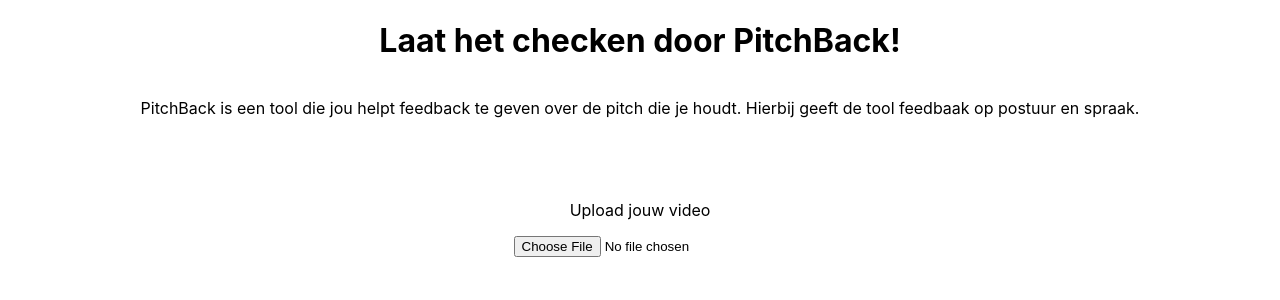
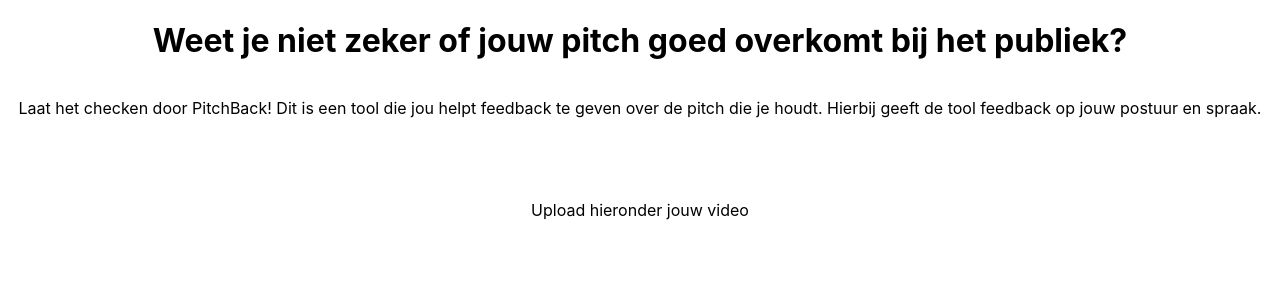
Before and after one commit to rectangles-medialab/Rectangles, a React (Create React App) app: page / in a window 1280 px wide. Shown: the top 300 px of the page. Built offline with nearby package versions, Linux system fonts and the light colour scheme.

Commit message:
Content added
Added Content for Landing page

```diff
--- a/src/components/StartProcessor.js
+++ b/src/components/StartProcessor.js
@@ -0,0 +1,12 @@
+import React from "react";
+
+function StartProcessor() {
+    return (
+        <div className="next-container">
+            <h1>Je Pitch is gecheckt!</h1>
+            <p>Bekijk hieronder de feedback op je postuur en spraak! Merkt u enkele fouten of problemen in de feedback? Laat het ons weten via npo@info.nl</p>
+        </div>
+    );
+}
+
+export default StartProcessor;
--- a/src/components/UploadPitch.js
+++ b/src/components/UploadPitch.js
@@ -1,5 +1,7 @@
 import React, { useState } from 'react';
 import '../App.css';
+import StartProcessor from "./StartProcessor";
+import downloadImage from './download.png';
 
 export default function UploadPitch() {
     const [videoUrl, setVideoUrl] = useState('');
@@ -16,8 +18,8 @@
 
     return (
         <div className="app-container">
-            <h1>Laat het checken door PitchBack!</h1>
-            <p>PitchBack is een tool die jou helpt feedback te geven over  de pitch die je houdt. Hierbij geeft de tool feedbaak op postuur en spraak.</p>
+            <h1>Weet je niet zeker of jouw pitch goed overkomt bij het publiek?</h1>
+            <p>Laat het checken door PitchBack! Dit is een tool die jou helpt feedback te geven over de pitch die je houdt. Hierbij geeft de tool feedback op jouw postuur en spraak.</p>
 
             {videoUrl ? (
 
@@ -26,22 +28,25 @@
                         <video src={videoUrl} controls width="500" height="300" />
                     </div>
                     <div className="next-button-container">
-                        <p>Check jou video nog een keer voordat we jou video laat checken door PitchBack. Misschien zijn er nog een paar dingen die je wilt toevoegen of verwijderen?</p>
-                        <button className="next-button" onClick={handleNextSection}>Volgende</button>
+                        <h1>Video is geupload!</h1>
+                        <p>Bekijk jouw video nog een keer voordat we de video laten controleren door PitchBack.</p>
+                        <p>Misschien zijn er nog een aantal dingen die je wilt toevoegen of verwijderen?</p>
+                        <button className="next-button" onClick={handleNextSection}>PitchBack Check</button>
                     </div>
                 </div>
             ) : (
                 <div className="upload-container">
-                    <p>Upload jouw video</p>
-                    <input type="file" onChange={handleUpload} />
+                        <p>Upload hieronder jouw video</p>
+                        <input type="file" onChange={handleUpload} id="actual-btn" hiddenid="actual-btn" hidden/>
+                        <label for="actual-btn">
+                            <img src={downloadImage} alt="Download Button" />
+                        </label>
+                        {/* <span id="file-chosen">No file chosen</span> */}
                 </div>
             )}
 
-            {showNextSection && (
-                <div className="next-container">
-                    <p>Nice</p>
-                </div>
-            )}
+            {showNextSection && <StartProcessor />}
+
         </div>
     );
 }
```
Also changed, not shown: src/components/download.png (added).
